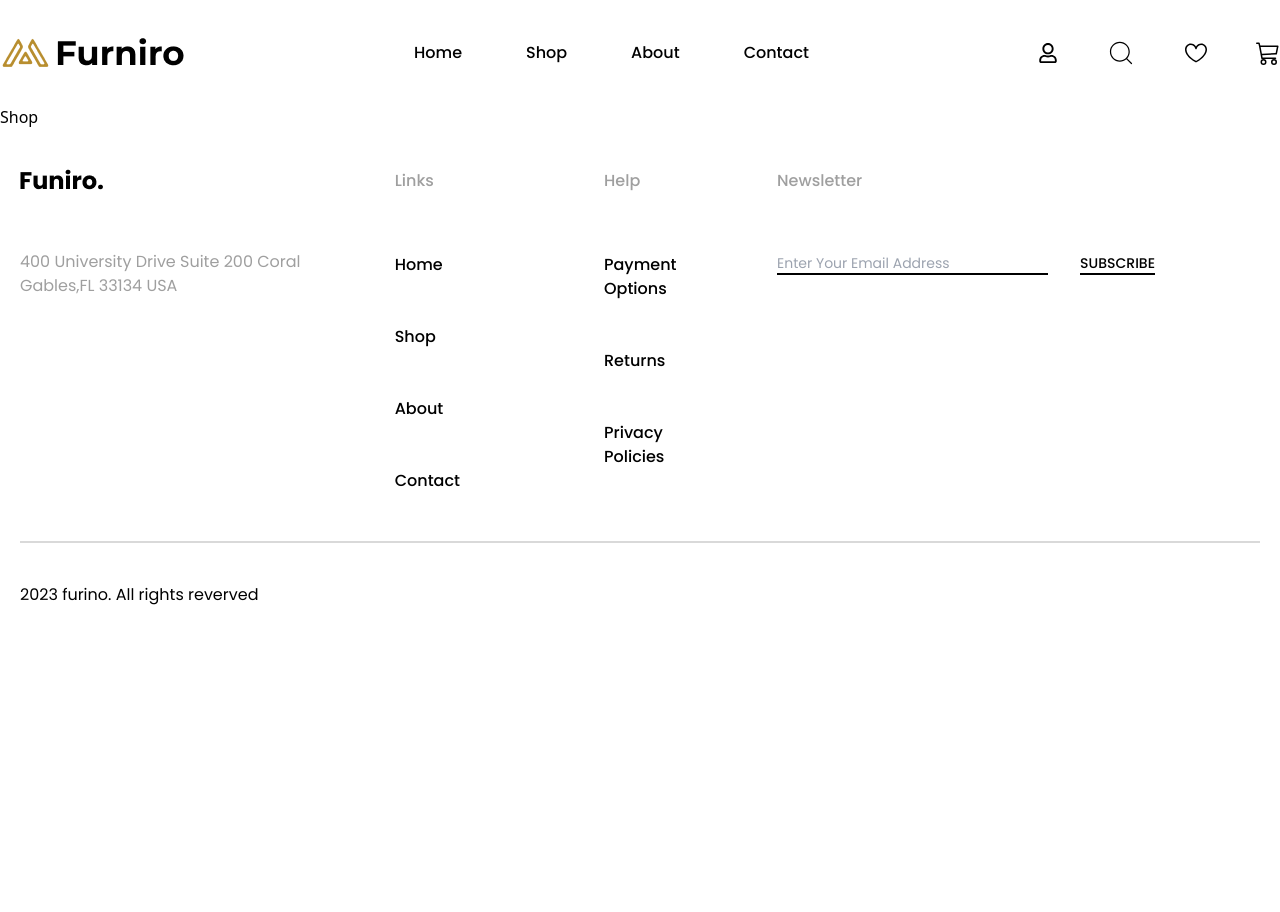
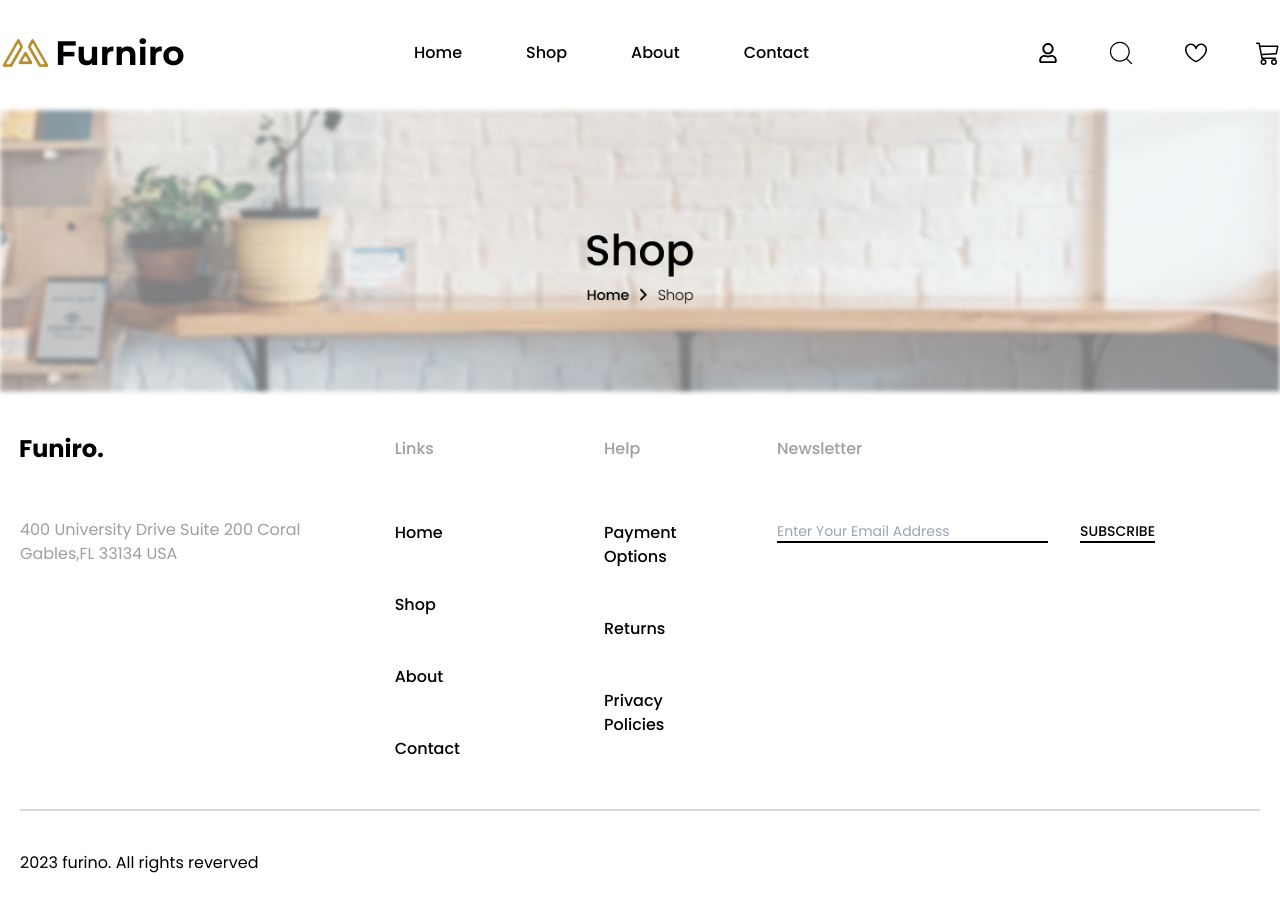
Before and after one commit to Afridul369/Furniro, a React (Vite) app: page /Shop in a window 1280 px wide. Shown: the top 912 px of the page. Before the commit the page ends 800 px from the top, so only its background shows below. Built offline with nearby package versions, Linux system fonts and the light colour scheme.

Commit message:
shop image added

```diff
--- a/package.json
+++ b/package.json
@@ -13,6 +13,7 @@
     "react": "^18.3.1",
     "react-dom": "^18.3.1",
     "react-icons": "^5.3.0",
+    "react-paginate": "^8.2.0",
     "react-router-dom": "^6.28.0"
   },
   "devDependencies": {
--- a/src/Components/Nabvar.jsx
+++ b/src/Components/Nabvar.jsx
@@ -25,7 +25,6 @@ const Nabvar = () => {
                         <Link to={'/shop'}><Menu menuname="Shop" /></Link>
                         <Link to={''}><Menu menuname="About" /></Link>
                         <Link to={''}><Menu menuname="Contact" /></Link>
-
                     </ul>
                 </div>
                 <div className=" ">
--- a/src/Components/Pages/Shop.jsx
+++ b/src/Components/Pages/Shop.jsx
@@ -1,8 +1,19 @@
 import React from 'react'
+import Container from '../Container'
+import Image from '../Image'
+import Shopimg from '../../assets/shopimg.png'
+
 
 const Shop = () => {
   return (
-    <div>Shop</div>
+    <>
+    <div className="">
+      <Image imgSrc={Shopimg} imgAlt={'shopimg'} className={'w-full '}/>
+      <Container>
+
+      </Container>
+    </div>
+    </>
   )
 }
 
```
Also changed, not shown: src/assets/shopimg.png (added), 1 other file (tests, documents, lock files or other folders).
